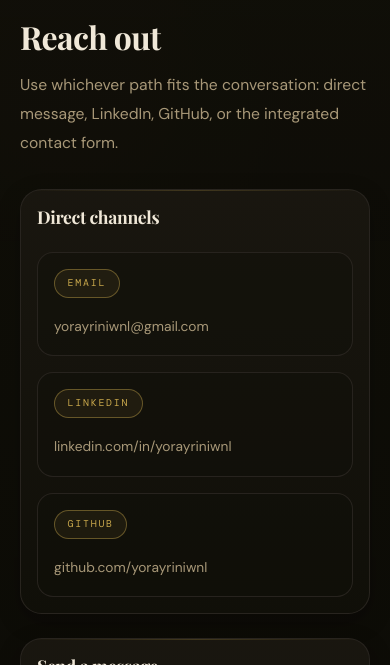
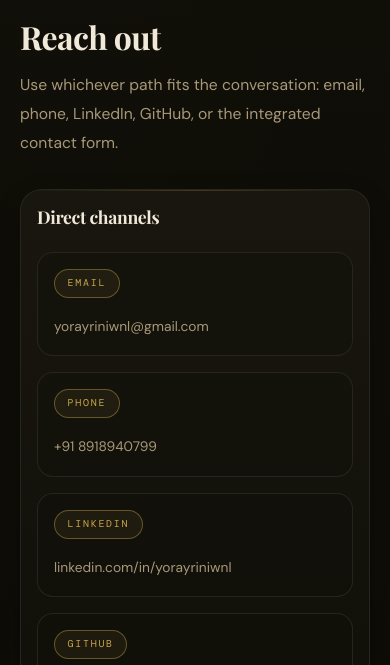
Before and after one commit to yorayriniwnl/Yor-Ayrin-iwnl, a Next.js app: page /contact in a window 390 px wide. Shown: the part 603-1268 px from the top of the page. Built offline with nearby package versions, Linux system fonts and the light colour scheme; no server answers.

Commit message:
Add phone to direct contact channels

```diff
--- a/app/contact/page.tsx
+++ b/app/contact/page.tsx
@@ -6,6 +6,7 @@ import { ButtonLink } from '../../components/ui/Button'
 
 const CONTACT_CHANNELS = [
   { label: 'Email', meta: SITE_PROFILE.email, href: `mailto:${SITE_PROFILE.email}` },
+  { label: 'Phone', meta: SITE_PROFILE.phone, href: `tel:${SITE_PROFILE.phone.replace(/\s+/g, '')}` },
   { label: 'LinkedIn', meta: SITE_PROFILE.linkedinLabel, href: SITE_PROFILE.linkedinHref },
   { label: 'GitHub', meta: SITE_PROFILE.githubLabel, href: SITE_PROFILE.githubHref },
 ]
@@ -36,7 +37,7 @@ export default function ContactPage(): JSX.Element {
       />
       <ContactSurface
         title="Reach out"
-        description="Use whichever path fits the conversation: direct message, LinkedIn, GitHub, or the integrated contact form."
+        description="Use whichever path fits the conversation: email, phone, LinkedIn, GitHub, or the integrated contact form."
         channels={CONTACT_CHANNELS}
       />
     </>
```
